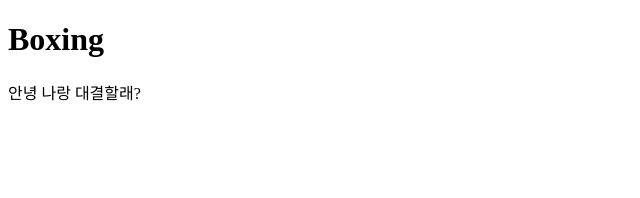
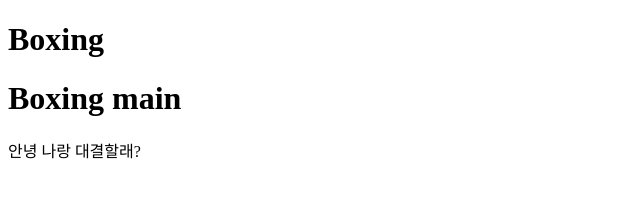
Before and after one commit to ddoda/Boxing, a plain HTML site: page index.html in a window 1280 px wide. Shown: the whole page, without its empty margins (0-640 px from the left). Drawn offline with Linux system fonts and the light colour scheme.

Commit message:
메인 페이지 생성

```diff
--- a/index.html
+++ b/index.html
@@ -8,6 +8,7 @@
 </head>
 <body>
     <h1>Boxing</h1>
+    <h1>Boxing main</h1>
     <div>안녕 나랑 대결할래?</div>
 </body>
 </html>
```
